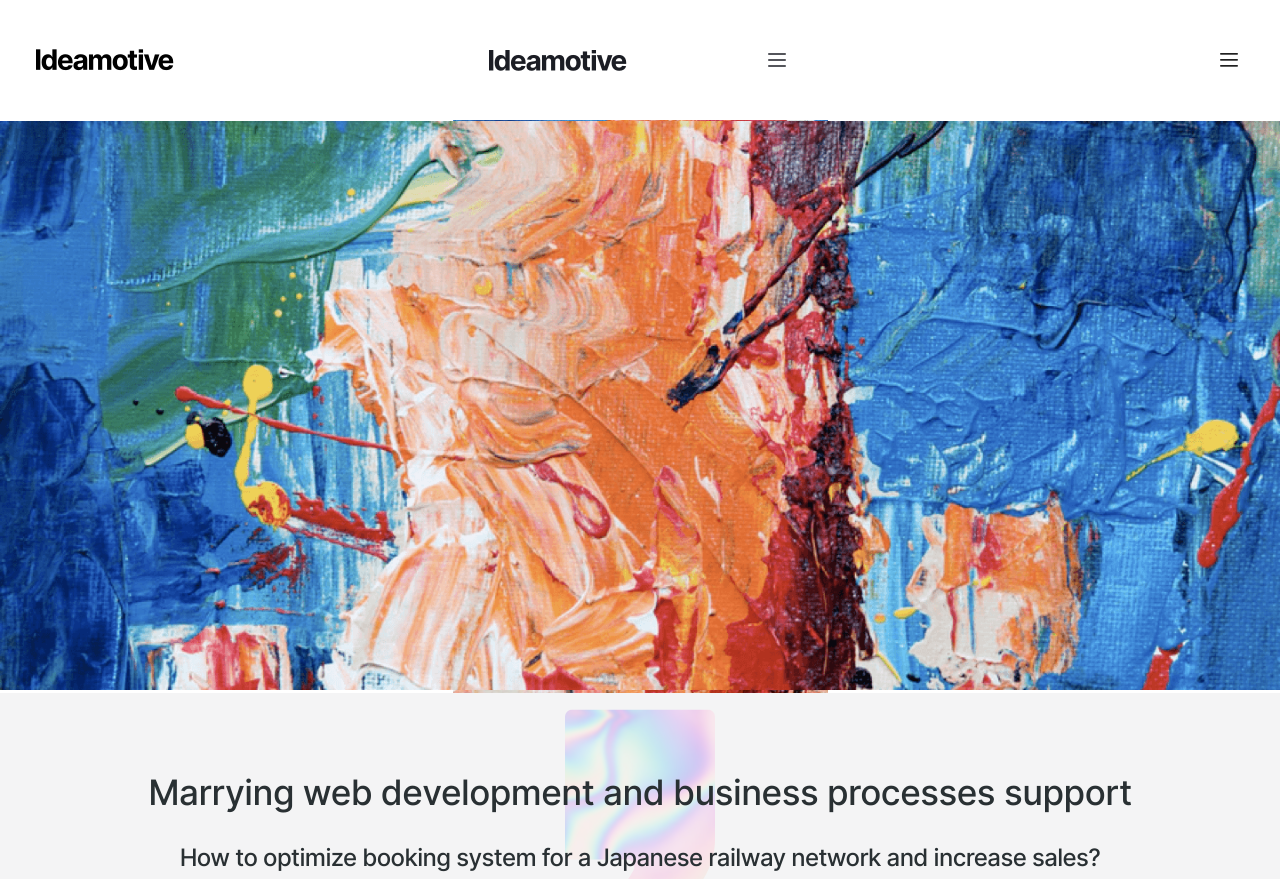
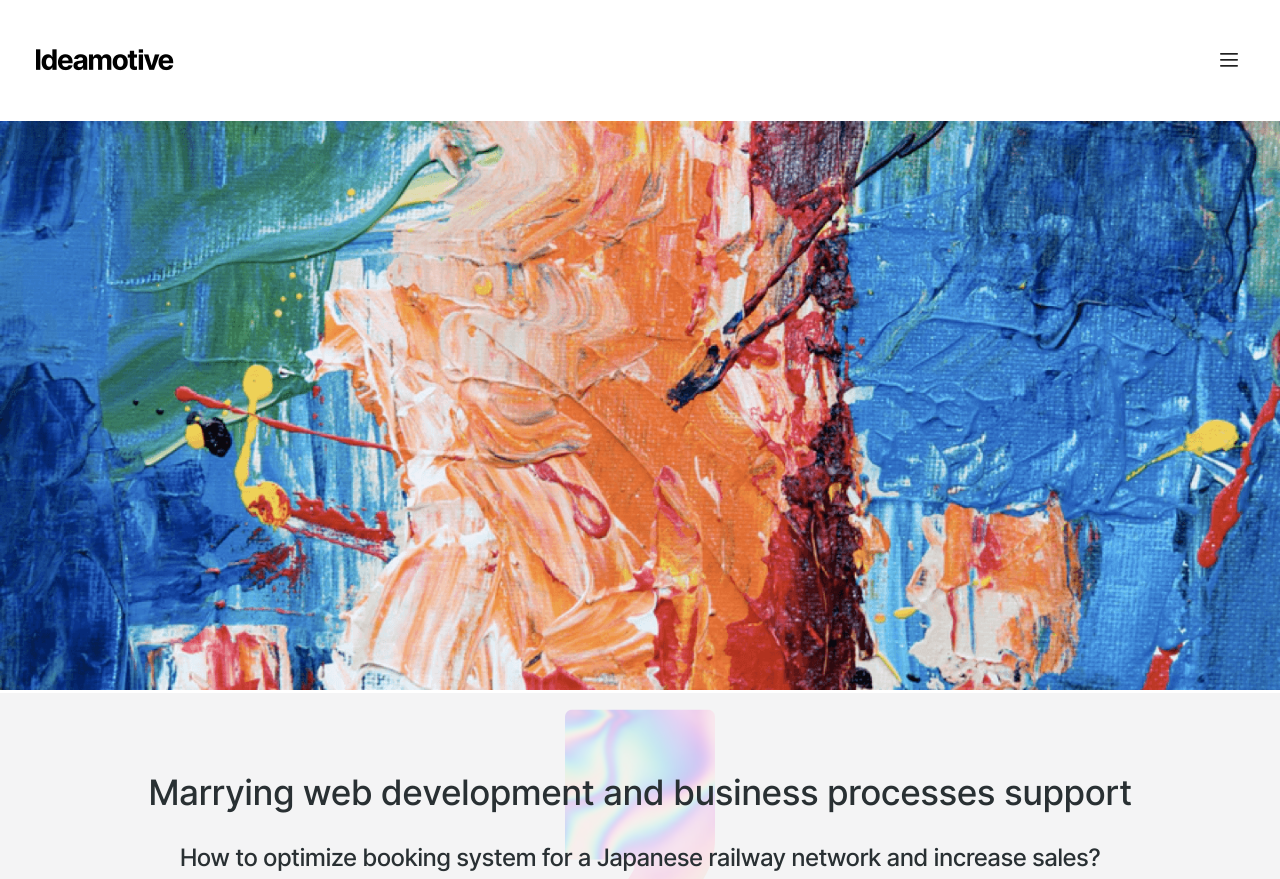
Before and after one commit to GrzeluD/ideamotive-interview, a plain HTML site: page index.html in a window 1280 px wide. Shown: the top 879 px of the page. Drawn offline with Linux system fonts and the light colour scheme.

Commit message:
removed pixel perfect background

```diff
--- a/css/main.css
+++ b/css/main.css
@@ -22,7 +22,6 @@
 }
 
 .body {
-    background: url("../assets/images/6.1 CASE STUDY PAGE - JRPASS Mobile@1x.png") top center no-repeat;
     font-family: Inter, Verdana, Segoe, sans-serif ;
 }
 
```
